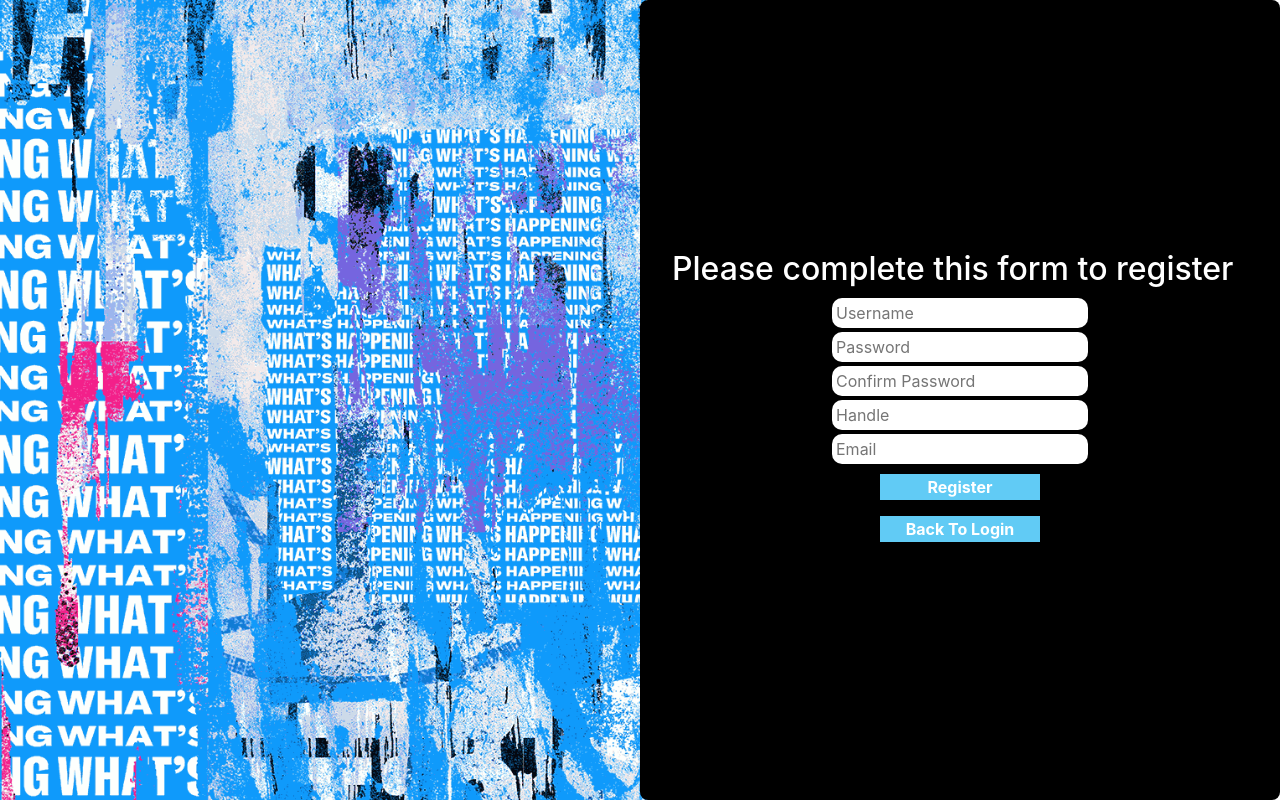
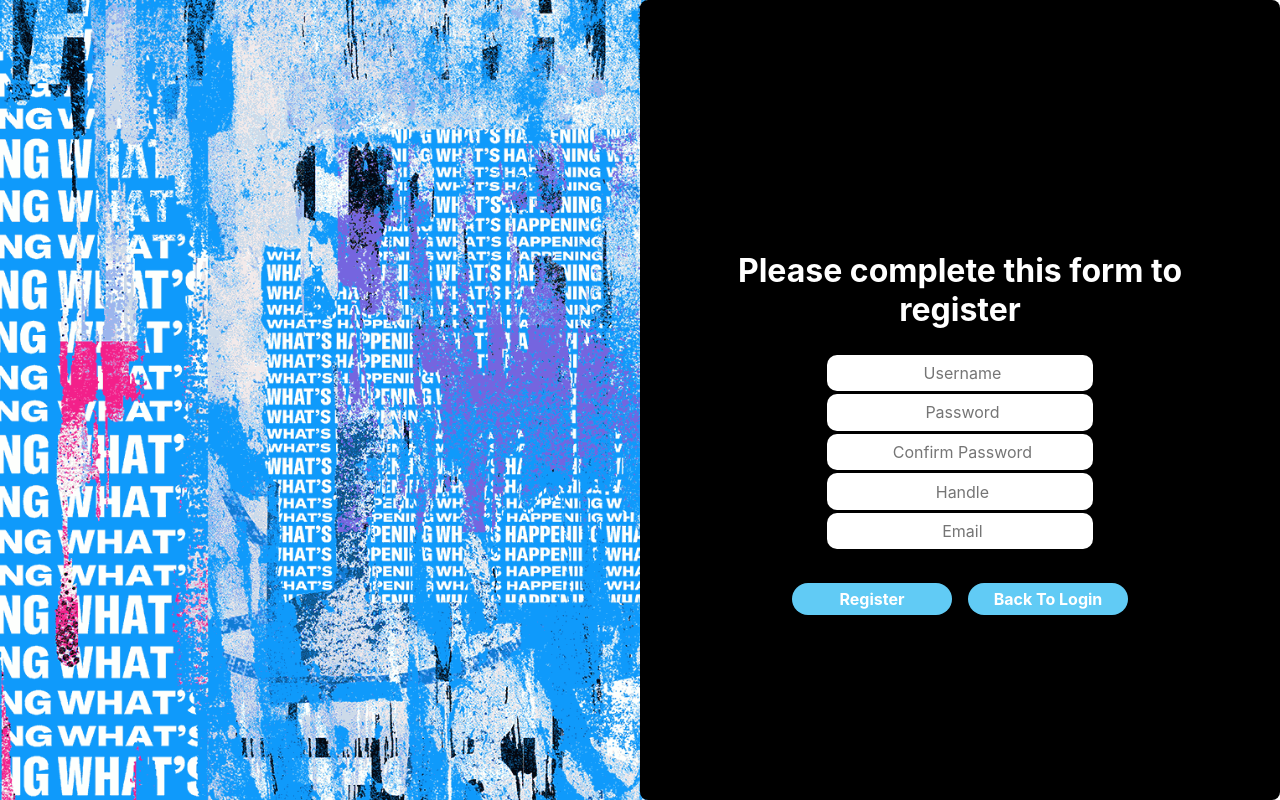
Before and after one commit to CSCI3230U/majorgroupproject-frede-avril-cody, a React (Create React App) app in the folder twitter_clone/: page / in a window 1280 px wide. Both pictures are taken after a click on the button "Register". Built offline with nearby package versions, Linux system fonts and the light colour scheme.

Commit message:
Clean up login page styling

```diff
--- a/twitter_clone/src/components/Login.js
+++ b/twitter_clone/src/components/Login.js
@@ -64,11 +64,17 @@ class Login extends Component {
                     <img src={image} alt="login background not found"/>
                 </div>
                 <div className={`login`}>
-                    <h2 className={`login-text`}>{this.state.message} </h2>
-                    <input placeholder="Username" type="text" onChange={this.handleUsernameChange} className={`login-input`}/>
-                    <input placeholder="Password" type="password" onChange={this.handlePasswordChange} className={`login-input`}/>
-                    <button onClick={this.handleLoginClick} className={`rounded-pill login-button`}>Login</button>
-                    <button onClick={this.props.displayRegister} className={`rounded-pill login-button`}>Register</button>
+                    <div className={`login-text-container`}>
+                        <h2 className={`login-text`}>{this.state.message} </h2>
+                    </div>
+                    <div className={`login-inputs`}>
+                        <input placeholder="Username" type="text" onChange={this.handleUsernameChange} className={`login-input login-default`}/>
+                        <input placeholder="Password" type="password" onChange={this.handlePasswordChange} className={`login-input login-default`}/>
+                    </div>
+                    <div className={`login-button-container`}>
+                        <button onClick={this.handleLoginClick} className={`rounded-pill login-button`}>Login</button>
+                        <button onClick={this.props.displayRegister} className={`rounded-pill login-button`}>Register</button>
+                    </div>
                 </div>
             </div>
 
--- a/twitter_clone/src/components/Register.js
+++ b/twitter_clone/src/components/Register.js
@@ -1,6 +1,6 @@
 import React, {Component} from 'react';
 import { withRouter } from 'react-router-dom';
-import '../styles/Register.css';
+import '../styles/Login.css';
 import image from "../image/twitterBackground.png" // picture from https://twitter.com
 const validator = require('validator');
 
@@ -15,11 +15,11 @@ class Register extends Component {
             handle: '',
             email: '',
             message: this.defaultMessage,
-            usernameStyle: 'register-default',
-            handleStyle: 'register-default',
-            passwordStyle: 'register-default',
-            confirmPasswordStyle: 'register-default',
-            emailStyle: 'register-default'
+            usernameStyle: 'login-default',
+            handleStyle: 'login-default',
+            passwordStyle: 'login-default',
+            confirmPasswordStyle: 'login-default',
+            emailStyle: 'login-default'
         }
         this.handleRegisterClick = this.handleRegisterClick.bind(this);
         this.handleEmailChange = this.handleEmailChange.bind(this);
@@ -140,7 +140,7 @@ class Register extends Component {
         this.setState({[type]: identifier, message: this.defaultMessage});
 
         if (!identifier) {
-            this.setState({[style]: 'register-default'});
+            this.setState({[style]: 'login-default'});
             return;
         }
 
@@ -166,7 +166,7 @@ class Register extends Component {
         if (password === this.state.confirmedPassword) {
             this.setState({confirmPasswordStyle: 'register-valid'});
         } else {
-            this.setState({confirmPasswordStyle: 'register-default'});
+            this.setState({confirmPasswordStyle: 'login-default'});
         }
     }
 
@@ -201,20 +201,26 @@ class Register extends Component {
                 <div className="loginImage" >
                     <img src={image} alt="NotFound"/>
                 </div>
-                <div className={`register`}>
-                    <h2>{this.state.message} </h2>
-                    <input  placeholder="Username" type="text" data-type="username"
-                            className={this.state.usernameStyle} onChange={this.handleChange} />
-                    <input  placeholder="Password" type="password"
-                            className={this.state.passwordStyle} onChange={this.handlePasswordChange} />
-                    <input  placeholder="Confirm Password" type="password"
-                            className={this.state.confirmPasswordStyle} onChange={this.handleConfirmPasswordChange} />
-                    <input  placeholder="Handle" type="text" data-type="handle"
-                            className={this.state.handleStyle} onChange={this.handleChange} />
-                    <input  placeholder="Email" type="email"
-                            className={this.state.emailStyle} onChange={this.handleEmailChange} />
-                    <button className={"login-button"} onClick={this.handleRegisterClick}>Register</button>
-                    <button className={"login-button"} onClick={this.handleBackToLogin}>Back To Login</button>
+                <div className={`login`}>
+                    <div className={`login-text-container`}>
+                        <h2 className={`login-text`}>{this.state.message} </h2>
+                    </div>
+                    <div className={`login-inputs`}>
+                        <input  placeholder="Username" type="text" data-type="username"
+                                className={`login-input ${this.state.usernameStyle}`} onChange={this.handleChange} />
+                        <input  placeholder="Password" type="password"
+                                className={`login-input ${this.state.passwordStyle}`} onChange={this.handlePasswordChange} />
+                        <input  placeholder="Confirm Password" type="password"
+                                className={`login-input ${this.state.confirmPasswordStyle}`} onChange={this.handleConfirmPasswordChange} />
+                        <input  placeholder="Handle" type="text" data-type="handle"
+                                className={`login-input ${this.state.handleStyle}`} onChange={this.handleChange} />
+                        <input  placeholder="Email" type="email"
+                                className={`login-input ${this.state.emailStyle}`} onChange={this.handleEmailChange} />
+                    </div>
+                    <div className={`register-button-container`}>
+                        <button className={"login-button rounded-pill"} onClick={this.handleRegisterClick}>Register</button>
+                        <button className={"login-button rounded-pill"} onClick={this.handleBackToLogin}>Back To Login</button>
+                    </div>
                 </div>
             </div>
         );
--- a/twitter_clone/src/styles/Card.css
+++ b/twitter_clone/src/styles/Card.css
@@ -43,6 +43,7 @@
 
 .card-logout:hover {
     background-color: hsl(0, 0%, 95%);
+    cursor: pointer;
 }
 
 .card-logout-container {
--- a/twitter_clone/src/styles/Login.css
+++ b/twitter_clone/src/styles/Login.css
@@ -8,6 +8,7 @@
 .loginImage img{
     height: 100vh;
 }
+
 .login {
     width: 100%;
     height: 100vh;
@@ -22,10 +23,23 @@
 .login-text{
     color: white;
     font-weight: bold;
+    width: 100%;
+    text-align: center;
+}
+
+.login-text-container {
+    display: flex;
+    flex-direction: column;
+    justify-content: flex-end;
+    align-items: center;
+    margin-bottom: 1rem;
+    height: 10rem;
+    width: 75%;
 }
 
 .login-button{
     width: 10rem;
+    height: 2rem;
     border: none;
     margin: 0.5rem;
     background-color: hsl(197,88%,67%);
@@ -34,8 +48,12 @@
     outline: none;
 }
 
-.login-button:focus {
-    background-color: hsl(197,88%,72%);
+.login-button:focus, .login-button:hover {
+    background-color: hsl(197,88%,75%);
+}
+
+.register-button-container {
+    margin-top: 1.5rem;
 }
 
 .login-input{
@@ -45,4 +63,34 @@
     padding: 0.2rem;
     padding-left: 0.5rem;
     outline: none;
+    text-align: center;
 }
+
+.login-default {
+    border: 3px solid hsla(0, 100%, 100%, 0);
+    outline: none;
+}
+
+.register-valid {
+    border: 3px solid hsl(120, 50%, 35%);
+    outline: none;
+}
+
+.register-invalid {
+    border: 3px solid hsl(0, 50%, 50%);
+    outline: none;
+}
+
+.login-inputs {
+    display: flex;
+    flex-direction: column;
+    align-items: center;
+}
+
+.login-button-container {
+    display: flex;
+    flex-direction: column;
+    justify-content: space-between;
+    height: 8rem;
+    margin-top: 0.75rem;
+}
--- a/twitter_clone/src/styles/Register.css
+++ /dev/null
@@ -1,45 +0,0 @@
-.LoginPage {
-    display: flex;
-    /* flex-direction: row; */
-}
-.loginImage{
-    width: 50%;
-}
-.loginImage img{
-    height: 100vh;
-}
-.register {
-    width: 100%;
-    height: 100vh;
-    border-radius: 0.5rem;
-    background-color:
-    black;
-    display: flex;
-    flex-direction: column;
-    align-items: center;
-    justify-content: center;
-}
-.register h2{
-    width: 90%;
-    color: white;
-}
-
-.register input{
-    margin: 2px 0;
-    border-radius: 10px;
-}
-
-.register-default {
-    border: 2px solid hsla(0, 100%, 100%, 0);
-    outline: none;
-}
-
-.register-valid {
-    border: 2px solid hsl(120, 50%, 35%);
-    outline: none;
-}
-
-.register-invalid {
-    border: 2px solid hsl(0, 50%, 50%);
-    outline: none;
-}
```
